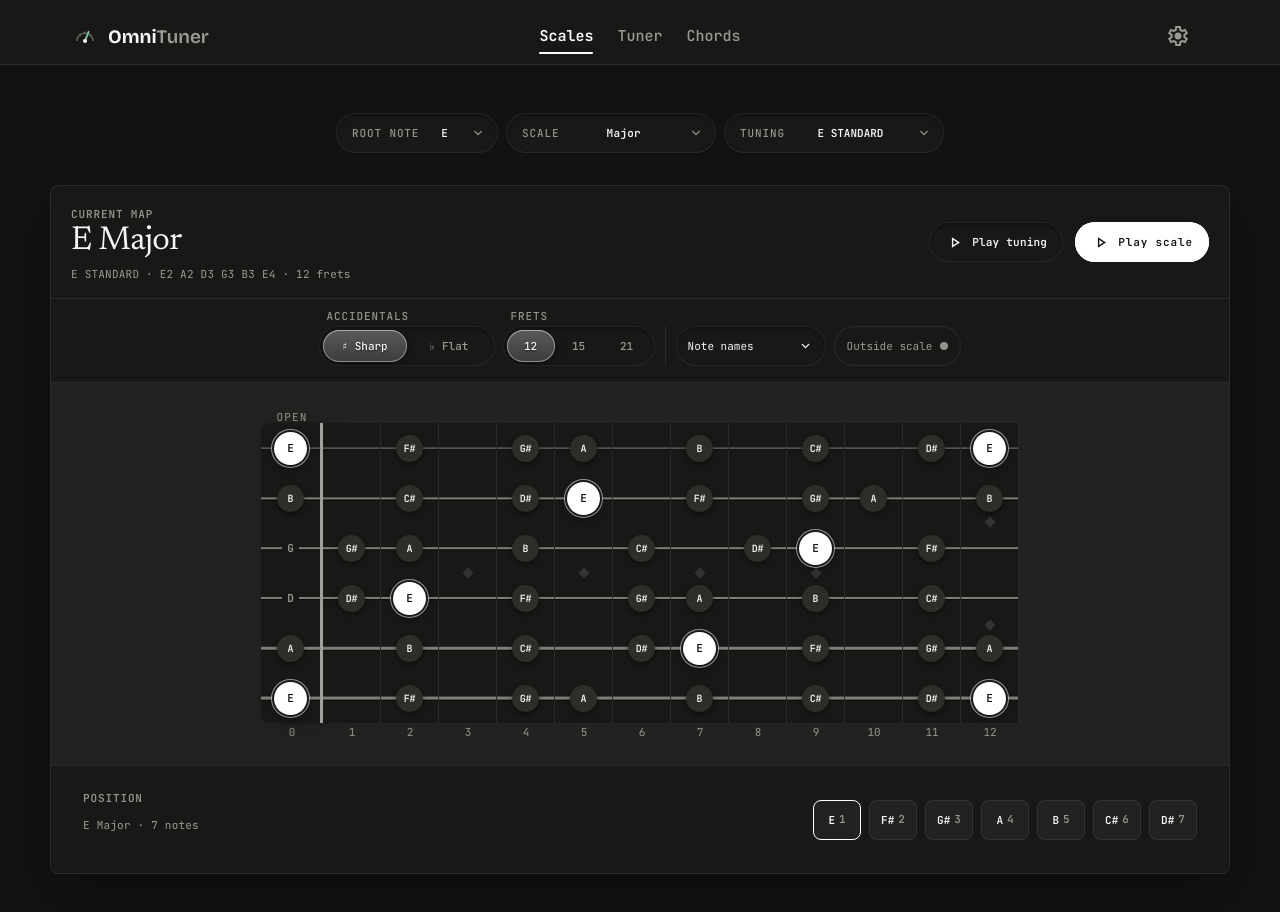
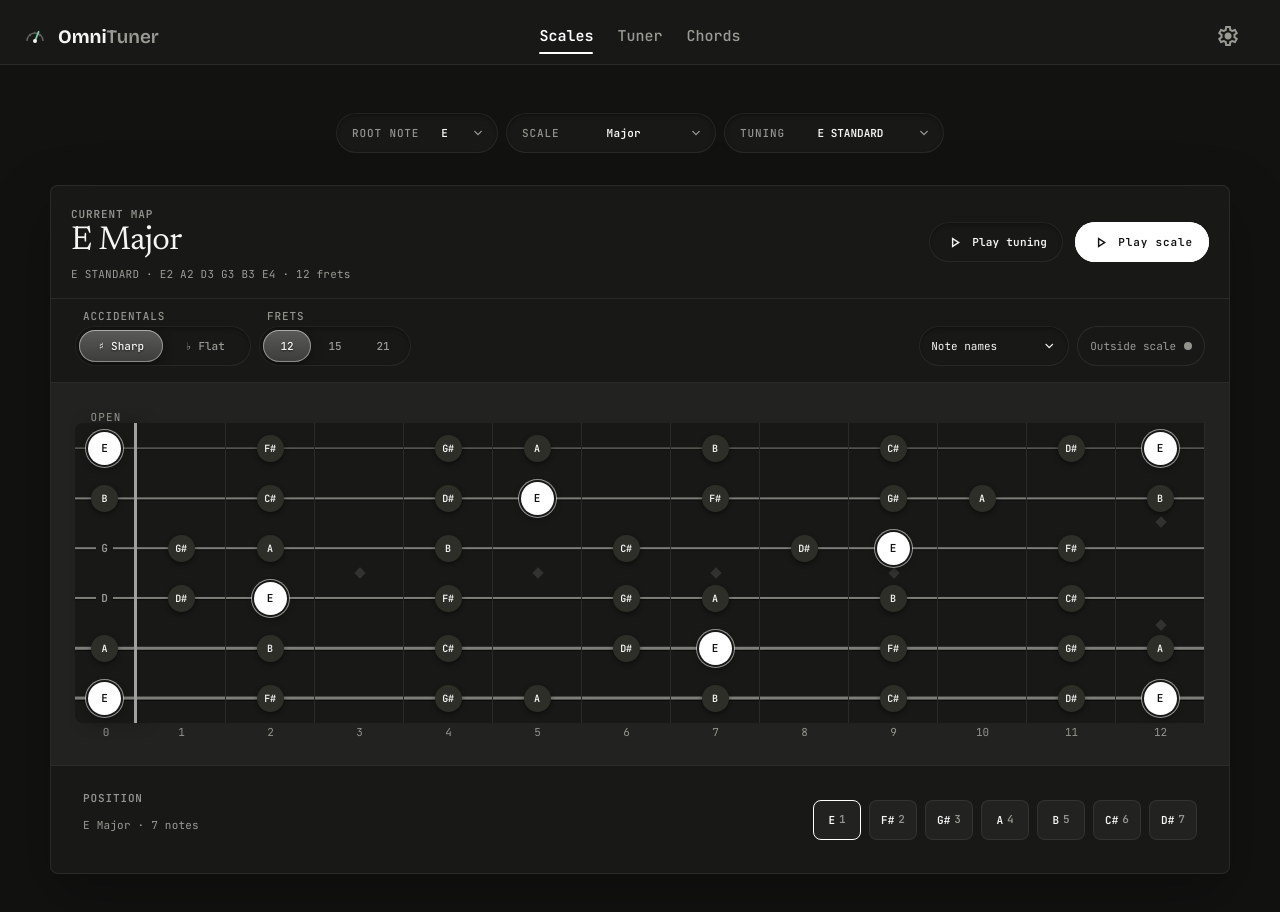
Before and after one commit to sawayaka143/OmniTuner, an Angular app: page /scales in a window 1280 px wide. Shown: the top 912 px of the page. Built offline with nearby package versions, Linux system fonts and the light colour scheme.

Commit message:
style: enhance layout and visibility of fretboard and scale options components

```diff
--- a/src/app/components/app-shell/app-shell.scss
+++ b/src/app/components/app-shell/app-shell.scss
@@ -16,8 +16,9 @@
   width: 100%;
 
   .header-inner {
-    max-width: 1180px;
-    margin: 0 auto;
+    max-width: none;
+    width: 100%;
+    margin: 0;
     display: grid;
     grid-template-columns: 1fr auto 1fr;
     align-items: center;
--- a/src/app/components/fretboard/fretboard.html
+++ b/src/app/components/fretboard/fretboard.html
@@ -10,27 +10,40 @@
     <div
       #board
       class="fretboard"
-      [style.--fret-count]="fretCount()"
-      [style.--string-count]="cells().length"
+      [class.is-animating]="displayedFretCount() !== fretCount()"
+      [style.--fret-count]="displayedFretCount()"
+      [style.--string-count]="displayedCells().length"
     >
       <span class="open-heading" aria-hidden="true">open</span>
 
       <div class="board-inlays" aria-hidden="true">
         @for (n of fretNumbers().slice(1); track n) {
           @if (doubleInlays.has(n)) {
-            <span class="board-inlay is-double" [style.grid-column]="n + 1">
+            <span
+              class="board-inlay is-double"
+              [class.is-entering]="isFretEntering(n)"
+              [class.is-exiting]="isFretExiting(n)"
+              [style.grid-column]="n + 1"
+              [style.--fret-index]="n"
+            >
               <span class="inlay-mark"></span>
               <span class="inlay-mark"></span>
             </span>
           } @else if (singleInlays.has(n)) {
-            <span class="board-inlay" [style.grid-column]="n + 1">
+            <span
+              class="board-inlay"
+              [class.is-entering]="isFretEntering(n)"
+              [class.is-exiting]="isFretExiting(n)"
+              [style.grid-column]="n + 1"
+              [style.--fret-index]="n"
+            >
               <span class="inlay-mark"></span>
             </span>
           }
         }
       </div>
 
-      @for (row of cells(); track row[0].stringIndex; let stringIndex = $index) {
+      @for (row of displayedCells(); track row[0].stringIndex; let stringIndex = $index) {
         <div class="string-row">
           <div
             class="open-note fret-cell"
@@ -82,7 +95,13 @@
             }
           </div>
           @for (cell of row.slice(1); track cell.fret) {
-            <div class="fret-cell" [style.--string-weight.px]="0.8 + stringIndex * 0.42">
+            <div
+              class="fret-cell"
+              [class.is-entering]="isFretEntering(cell.fret)"
+              [class.is-exiting]="isFretExiting(cell.fret)"
+              [style.--string-weight.px]="0.8 + stringIndex * 0.42"
+              [style.--fret-index]="cell.fret"
+            >
               @if (cell.interval) {
                 <button
                   type="button"
@@ -138,7 +157,13 @@
       <div class="fret-numbers" aria-hidden="true">
         <span class="fret-number open-label">0</span>
         @for (n of fretNumbers().slice(1); track n) {
-          <span class="fret-number">{{ n }}</span>
+          <span
+            class="fret-number"
+            [class.is-entering]="isFretEntering(n)"
+            [class.is-exiting]="isFretExiting(n)"
+            [style.--fret-index]="n"
+            >{{ n }}</span
+          >
         }
       </div>
     </div>
--- a/src/app/components/fretboard/fretboard.scss
+++ b/src/app/components/fretboard/fretboard.scss
@@ -18,6 +18,28 @@
   }
 }
 
+@keyframes fret-enter {
+  from {
+    opacity: 0;
+    transform: translateX(12px) scale(0.97);
+  }
+  to {
+    opacity: 1;
+    transform: translateX(0) scale(1);
+  }
+}
+
+@keyframes fret-exit {
+  from {
+    opacity: 1;
+    transform: translateX(0) scale(1);
+  }
+  to {
+    opacity: 0;
+    transform: translateX(12px) scale(0.97);
+  }
+}
+
 .fretboard-scroll {
   box-sizing: border-box;
   width: 100%;
@@ -27,8 +49,8 @@
 
 .fretboard-scale-frame {
   position: relative;
-  width: max-content;
-  margin: 0 auto;
+  width: 100%;
+  margin: 0;
   transition:
     width var(--dur-slow) ease,
     height var(--dur-slow) ease;
@@ -50,11 +72,14 @@
   --sounding-shadow: 0 8px 20px rgba(0, 0, 0, 0.5);
 
   position: relative;
-  display: inline-grid;
+  display: grid;
+  width: 100%;
+  min-width: 0;
   transform-origin: 0 0;
-  transition: transform var(--dur-slow) ease;
-  min-width: calc(var(--open-w) + var(--fret-w) * var(--fret-count));
-  grid-template-columns: var(--open-w) repeat(var(--fret-count), var(--fret-w));
+  transition:
+    transform var(--dur-slow) var(--ease-spring),
+    grid-template-columns var(--dur-slow) var(--ease-spring);
+  grid-template-columns: var(--open-w) repeat(var(--fret-count), minmax(0, 1fr));
   grid-template-rows: repeat(var(--string-count), var(--row-h)) var(--rail-h);
   align-items: center;
 
@@ -101,6 +126,16 @@
   font-family: var(--mono);
   font-size: var(--text-xs);
   font-variant-numeric: tabular-nums;
+
+  &.is-entering {
+    animation: fret-enter var(--dur-slow) var(--ease-spring) both;
+    animation-delay: calc((var(--fret-index, 0) - 12) * 18ms);
+  }
+
+  &.is-exiting {
+    animation: fret-exit var(--dur-slow) var(--ease-spring) both;
+    pointer-events: none;
+  }
 }
 
 .board-inlays {
@@ -108,7 +143,8 @@
   z-index: 1;
   inset: 0 0 var(--rail-h);
   display: grid;
-  grid-template-columns: var(--open-w) repeat(var(--fret-count), var(--fret-w));
+  grid-template-columns: var(--open-w) repeat(var(--fret-count), minmax(0, 1fr));
+  transition: grid-template-columns var(--dur-slow) var(--ease-spring);
   pointer-events: none;
 }
 
@@ -121,6 +157,15 @@
   &.is-double {
     flex-direction: column;
     justify-content: space-evenly;
+  }
+
+  &.is-entering {
+    animation: fret-enter var(--dur-slow) var(--ease-spring) both;
+    animation-delay: calc((var(--fret-index, 0) - 12) * 18ms);
+  }
+
+  &.is-exiting {
+    animation: fret-exit var(--dur-slow) var(--ease-spring) both;
   }
 }
 
@@ -152,6 +197,16 @@
     background: var(--string-color);
     box-shadow: var(--string-shadow);
     transform: translateY(-50%);
+    pointer-events: none;
+  }
+
+  &.is-entering {
+    animation: fret-enter var(--dur-slow) var(--ease-spring) both;
+    animation-delay: calc((var(--fret-index, 0) - 12) * 18ms);
+  }
+
+  &.is-exiting {
+    animation: fret-exit var(--dur-slow) var(--ease-spring) both;
     pointer-events: none;
   }
 }
@@ -250,8 +305,21 @@
 @media (prefers-reduced-motion: reduce) {
   .fretboard-scale-frame,
   .fretboard,
-  .fret-dot {
+  .board-inlays,
+  .fret-dot,
+  .fret-cell,
+  .fret-number,
+  .board-inlay {
     transition: none;
+  }
+
+  .fret-cell.is-entering,
+  .fret-cell.is-exiting,
+  .fret-number.is-entering,
+  .fret-number.is-exiting,
+  .board-inlay.is-entering,
+  .board-inlay.is-exiting {
+    animation: none !important;
   }
 
   .fret-dot.sounding {
--- a/src/app/components/fretboard/fretboard.ts
+++ b/src/app/components/fretboard/fretboard.ts
@@ -5,11 +5,14 @@ import {
   Component,
   computed,
   DestroyRef,
+  effect,
   ElementRef,
   inject,
   input,
   NgZone,
   output,
+  signal,
+  untracked,
   viewChild,
 } from '@angular/core';
 import { FretCell } from '../../models/scale.model';
@@ -37,7 +40,42 @@ export class Fretboard {
 
   private resizeObserver: ResizeObserver | null = null;
   private resizeFrame: number | null = null;
+  private shrinkTimer: ReturnType<typeof setTimeout> | null = null;
+  private previousFretCount = 0;
   private destroyed = false;
+
+  private readonly SHRINK_DELAY_MS = 250;
+
+  private readonly displayedFretCountInternal = signal<number | null>(null);
+  protected readonly displayedFretCount = computed(() => {
+    const pending = this.displayedFretCountInternal();
+    return pending ?? this.fretCount();
+  });
+
+  protected readonly fretNumbers = computed(() => {
+    const count = this.displayedFretCount();
+    return Array.from({ length: count + 1 }, (_, i) => i);
+  });
+
+  private readonly cachedCells = signal<FretCell[][]>([]);
+
+  protected readonly displayedCells = computed<FretCell[][]>(() => {
+    const current = this.cells();
+    const displayed = this.displayedFretCount();
+    const target = this.fretCount();
+
+    if (displayed <= target) return current;
+
+    const cached = this.cachedCells();
+    if (cached.length === 0) return current;
+
+    return current.map((row, idx) => {
+      const cachedRow = cached[idx];
+      if (!cachedRow) return row;
+      const extra = cachedRow.slice(target + 1, displayed + 1);
+      return [...row, ...extra];
+    });
+  });
 
   /** Rows of cells, high-string-first (index 0 = highest string = top). */
   readonly cells = input.required<FretCell[][]>();
@@ -71,10 +109,59 @@ export class Fretboard {
       this.scheduleScaleUpdate();
     });
 
+    effect(() => {
+      const target = this.fretCount();
+      const displayed = this.displayedFretCount();
+      if (target === displayed) {
+        untracked(() => {
+          this.previousFretCount = displayed;
+          if (this.shrinkTimer) {
+            clearTimeout(this.shrinkTimer);
+            this.shrinkTimer = null;
+          }
+          this.displayedFretCountInternal.set(null);
+        });
+        return;
+      }
+
+      if (target > displayed) {
+        untracked(() => {
+          if (this.shrinkTimer) {
+            clearTimeout(this.shrinkTimer);
+            this.shrinkTimer = null;
+          }
+          this.previousFretCount = displayed;
+          this.displayedFretCountInternal.set(target);
+          this.scheduleScaleUpdate();
+        });
+        return;
+      }
+
+      untracked(() => {
+        this.cachedCells.set(this.cells());
+        this.previousFretCount = displayed;
+        if (this.shrinkTimer) clearTimeout(this.shrinkTimer);
+        if (this.prefersReducedMotion()) {
+          this.displayedFretCountInternal.set(target);
+          this.scheduleScaleUpdate();
+          return;
+        }
+        if (this.displayedFretCountInternal() === null) {
+          this.displayedFretCountInternal.set(displayed);
+        }
+        this.shrinkTimer = setTimeout(() => {
+          this.shrinkTimer = null;
+          this.displayedFretCountInternal.set(target);
+          this.scheduleScaleUpdate();
+        }, this.SHRINK_DELAY_MS);
+      });
+    });
+
     this.destroyRef.onDestroy(() => {
       this.destroyed = true;
       this.resizeObserver?.disconnect();
       this.document.fonts?.removeEventListener('loadingdone', this.handleFontsLoaded);
+      if (this.shrinkTimer) clearTimeout(this.shrinkTimer);
 
       const view = this.document.defaultView;
       if (view && this.resizeFrame !== null) {
@@ -83,18 +170,28 @@ export class Fretboard {
     });
   }
 
-  /** Fret numbers 0..fretCount, used for the header labels. */
-  protected readonly fretNumbers = computed(() => {
-    const count = this.fretCount();
-    return Array.from({ length: count + 1 }, (_, i) => i);
-  });
-
   /** Standard fretboard inlay positions, with paired markers at each octave. */
   protected readonly singleInlays = new Set([3, 5, 7, 9, 15, 17, 19, 21]);
   protected readonly doubleInlays = new Set([12, 24]);
 
   /** Returns a readable text color (AA-safe) for a dot's background color. */
   protected readonly textColorOn = textColorOn;
+
+  protected isFretEntering(fret: number): boolean {
+    return fret > this.previousFretCount && fret <= this.fretCount() && this.fretCount() > this.previousFretCount;
+  }
+
+  protected isFretExiting(fret: number): boolean {
+    return fret > this.fretCount() && fret <= this.displayedFretCount();
+  }
+
+  private prefersReducedMotion(): boolean {
+    try {
+      return !!this.document.defaultView?.matchMedia('(prefers-reduced-motion: reduce)').matches;
+    } catch {
+      return false;
+    }
+  }
 
   private readonly handleFontsLoaded = (): void => {
     this.scheduleScaleUpdate();
@@ -151,6 +248,14 @@ export class Fretboard {
 
     if (availableWidth <= 0 || naturalWidth <= 0 || naturalHeight <= 0) return;
 
+    const usesFluidGrid = getComputedStyle(board).gridTemplateColumns.includes('1fr');
+    if (usesFluidGrid) {
+      frame.style.width = '100%';
+      frame.style.height = 'auto';
+      board.style.transform = 'none';
+      return;
+    }
+
     const scale = Math.min(1, availableWidth / naturalWidth);
     frame.style.width = `${naturalWidth * scale}px`;
     frame.style.height = `${naturalHeight * scale}px`;
--- a/src/app/components/pitch-display/pitch-display.scss
+++ b/src/app/components/pitch-display/pitch-display.scss
@@ -54,6 +54,10 @@
     transition:
       color var(--dur-slow) ease,
       opacity var(--dur-fast) ease;
+
+    &:not(.visible) {
+      display: none;
+    }
 
     &.visible {
       visibility: visible;
--- a/src/app/scales/scale-options/scale-options.html
+++ b/src/app/scales/scale-options/scale-options.html
@@ -66,8 +66,7 @@
     </div>
   </div>
 
-  <span class="divider" aria-hidden="true"></span>
-
+  <div class="control-group-right">
     <div class="label-select">
       <button
         #labelTrigger
@@ -117,3 +116,4 @@
       (change)="showOutsideScaleChange.emit($event)"
     />
   </div>
+</div>
--- a/src/app/scales/scale-options/scale-options.scss
+++ b/src/app/scales/scale-options/scale-options.scss
@@ -9,7 +9,7 @@
   display: flex;
   flex-wrap: wrap;
   align-items: flex-end;
-  justify-content: center;
+  justify-content: flex-start;
   gap: var(--space-2);
   width: 100%;
 }
@@ -55,6 +55,13 @@
   height: var(--ctrl-h-lg);
   margin: 0 2px;
   background: var(--border-subtle);
+}
+
+.control-group-right {
+  display: flex;
+  align-items: flex-end;
+  gap: var(--space-2);
+  margin-left: auto;
 }
 
 .label-select {
@@ -129,6 +136,12 @@
     flex: none;
   }
 
+  .control-group-right {
+    flex-direction: column;
+    align-items: stretch;
+    margin-left: 0;
+  }
+
   .segmented,
   .segmented.frets {
     grid-template-columns: repeat(2, minmax(0, 1fr));
```
Also changed, not shown: 1 other file (tests, documents, lock files or other folders). Lines whose indentation alone changed are shown as unchanged.
